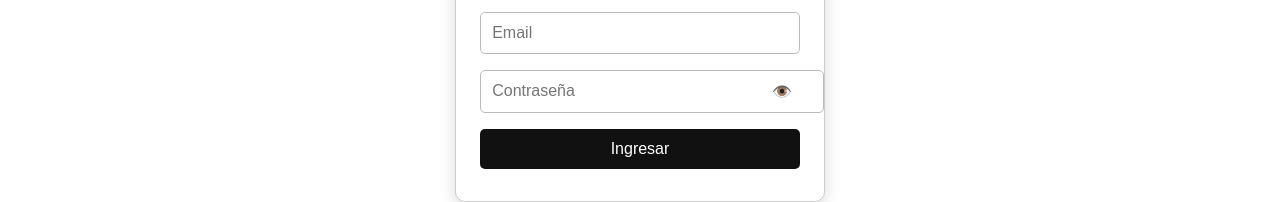
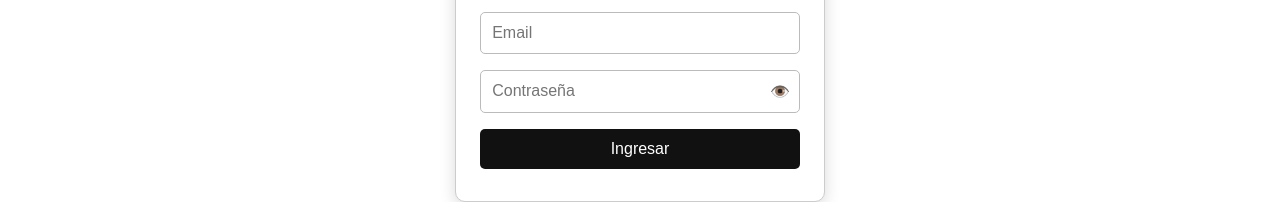
Before and after one commit to NahuFed/CRUD-COM-12, a React (Vite) app: page /login in a window 1280 px wide. Shown: the part 232-434 px from the top of the page. Built offline with nearby package versions, Linux system fonts and the light colour scheme; data requests are answered from the project's data file.

Commit message:
fixed login

```diff
--- a/src/pages/Login.css
+++ b/src/pages/Login.css
@@ -23,6 +23,7 @@
 }
 
 #login-form input {
+    position: relative;
   padding: 0.7rem;
   border: 1px solid #bbb;
   border-radius: 5px;
@@ -43,3 +44,23 @@
 #login-form button:hover {
   background: #333;
 }
+
+#toggle-password {
+  position: absolute;
+  right: 10px;
+  top: 50%;
+  transform: translateY(-50%);
+  cursor: pointer;
+  color: #888;
+}
+
+#password-container {
+  position: relative;
+  width: 100%;
+  display: block;
+}
+
+#password-input {
+  width: 100%;
+  box-sizing: border-box;
+}
--- a/src/pages/Login.jsx
+++ b/src/pages/Login.jsx
@@ -60,24 +60,17 @@ const handleSubmit = (e) => {
                     value={usuario}
                     onChange={e => setUsuario(e.target.value)}
                 />
-                <div style={{ position: 'relative' }}>
+                <div id='password-container'>
                     <input
+                        id='password-input'
                         type={showPassword ? "text" : "password"}
                         placeholder='Contraseña'
                         value={contrasena}
                         onChange={e => setContrasena(e.target.value)}
-                        style={{ width: "320px"}}
-                    />
-                    <span
+
+                        />
+                    <span id='toggle-password'
                         onClick={() => setShowPassword(!showPassword)}
-                        style={{
-                            position: 'absolute',
-                            right: '8px',
-                            top: '50%',
-                            transform: 'translateY(-50%)',
-                            cursor: 'pointer',
-                            userSelect: 'none'
-                        }}
                         title={showPassword ? "Ocultar contraseña" : "Mostrar contraseña"}
                     >
                         {showPassword ? '🙈' : '👁️'}
```
